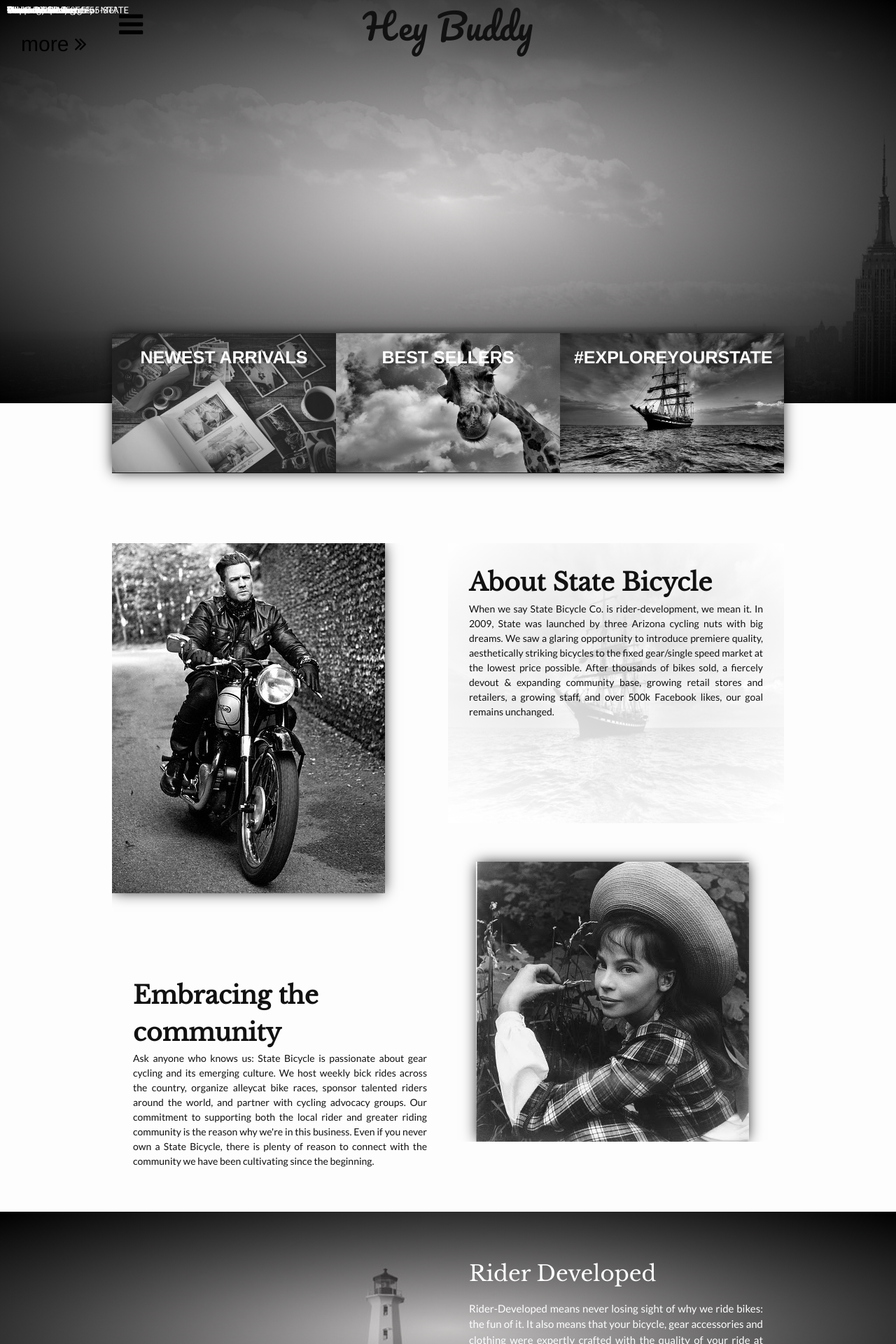
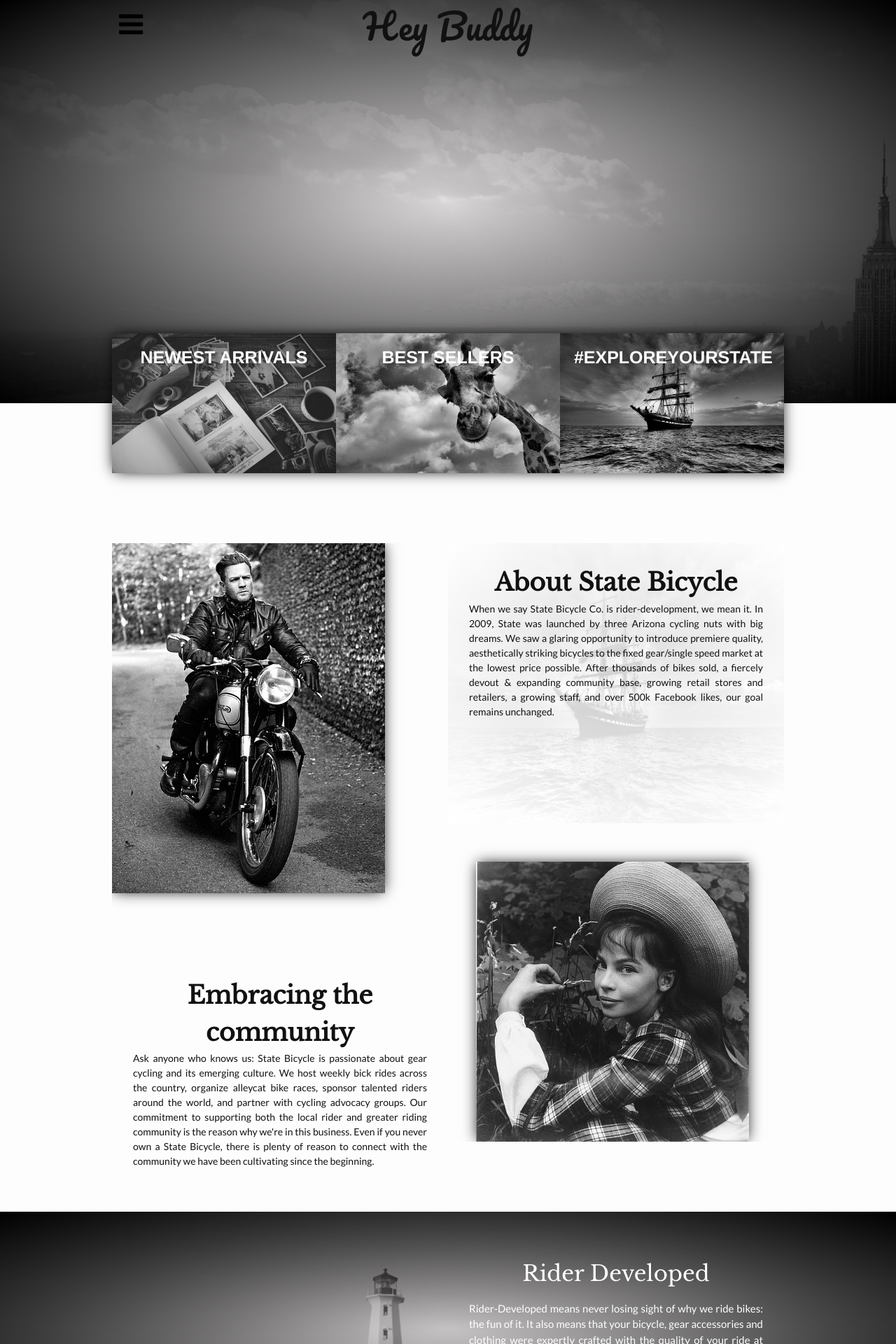
Before and after one commit to rmedina423/ryan-medina, a Jekyll site: the page built from index.html, in a window 1280 px wide. Shown: the top 1920 px of the page at 70% size. Built offline with Jekyll 4.4.1, drawn with Linux system fonts in a browser that asks for light colours; nearby versions of some CDN libraries.

Commit message:
adjust css for mobile

```diff
--- a/_sass/_layout.scss
+++ b/_sass/_layout.scss
@@ -318,8 +318,12 @@
 
 
 .content-tiles {
-    min-height: 500px;
+    min-height: 453px;
+    // > *+* {
+    //     margin-top: 20px;
+    // }
 }
+
 
 .subject-tiles {
     background-color: rgba(239, 239, 239, 1);
@@ -338,10 +342,8 @@
         background-color: rgba(239, 239, 239, 1);
         text-align: center;
         a {
-            min-height: 90px;
             display: inline-block;
             font-size: 30px;
-            margin-top: 35px;
             text-decoration: none;
             color: black;
         }
@@ -391,6 +393,7 @@
 }
 
 @media screen and (min-width: 990px) {
+    .primary-header {
         a {
             position: absolute;
             top: 5px;
@@ -400,6 +403,7 @@
         }
         p {
             display: block;
+        }
     }
 }
 
@@ -439,6 +443,7 @@
         width: 33.33%;
         float: left;
         height: 200px;
+        border: none;
         &:nth-child(1) {
             background: radial-gradient(transparent, rgba(0, 0, 0, 0.27)), url('../images/crafts.jpg');
             background-size: 100% 100%;
@@ -452,7 +457,7 @@
             background-size: 100% 100%;
         }
     }
-    > p {
+    > p:first-child {
         margin: 85px 0 0 0;
     }
 }
@@ -464,6 +469,7 @@
             font-size: 35px;
             font-family: 'Libre Baskerville', serif;
             font-weight: 600;
+            text-align: center;
         }
         &:last-child {
             font-family: 'Lato', sans-serif;
@@ -532,6 +538,7 @@
     p:nth-child(1) {
         font-family: 'Libre Baskerville', serif;
         font-size: 31px;
+        text-align: center;
     }
     p:nth-child(2) {
         font-family: 'Lato', sans-serif;
@@ -555,32 +562,32 @@
 }
 
 
+
 .content-tiles .tile {
     max-width: 315px;
     display: inline-block;
-    text-align: left;
+    text-align: justify;
     background-color: #fff;
-    margin-bottom: 20px;
-    box-shadow: 0 0 10px -3px black;
+    vertical-align: top;
 
     &:last-child {
         margin-bottom: 0;
     }
 
     .graphic {
-        max-height: 225px;
+        max-height: 100%;
     }
     .content {
         min-height: 190px;
         padding: 0 10px;
         p:nth-child(1) {
+            text-align: left;
             margin: 0;
             min-height: 70px;
             font-size: 20px;
             font-family: 'Libre Baskerville', serif;
         }
         p:nth-child(2) {
-            text-align: justify;
             margin: 0;
             min-height: 80px;
             font-size: 14px;
@@ -598,6 +605,20 @@
     .content-tiles .tile {
         width: 30%;
         margin-left: 20px;
+        margin-top: 0;
+        box-shadow: 0 0 10px -3px black;
+        .content {
+            position: relative;
+            min-height: 250px;
+            p:nth-child(2) {
+                text-align: left;
+            }
+            footer {
+                position: absolute;
+                bottom: 5px;
+                margin: 0;
+            }
+        }
     }
 }
 
--- a/index.html
+++ b/index.html
@@ -112,7 +112,7 @@
         </div>
         <div class="content">
           <p>Monday Motivation with Eric Friedensohn</p>
-          <p>Hello readers and riders! I'm Eric Friedensohn, a lettering artist and designer based in NYC. You may have seen my artwork on the State Bicycle Co. Instagram over the past 8 weeks. If not, go check it out for some always helpful Monday Motivation.</p>
+          <p class="test">Hello readers and riders! I'm Eric Friedensohn, a lettering artist and designer based in NYC. You may have seen my artwork on the State Bicycle Co. Instagram over the past 8 weeks. If not, go check it out for some always helpful Monday Motivation.</p>
           <footer>
             Motivation <i class="fa fa-heart-o"></i>
           </footer>
```
Lines whose indentation alone changed are shown as unchanged.
